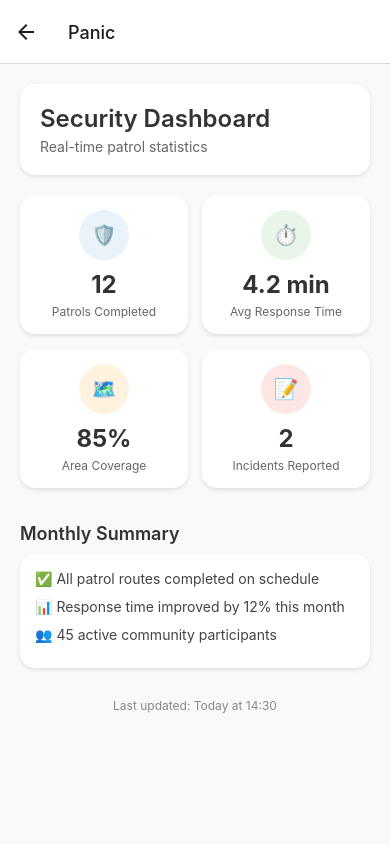
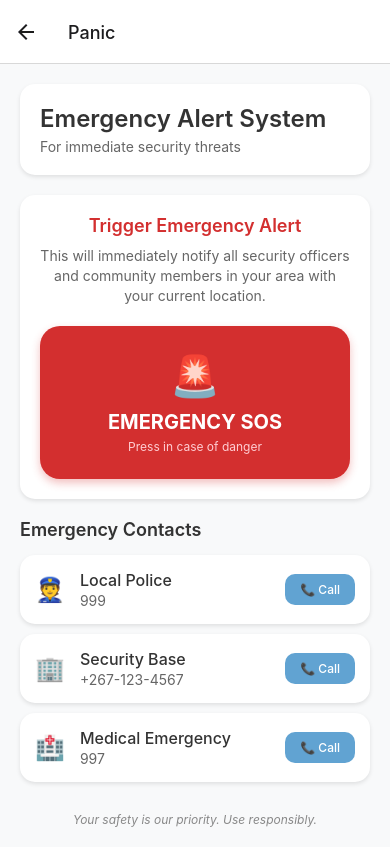
Before and after one commit to TheoMKgosi/CSI473-assignment, a React Native app in the folder NeighborhoodWatchApp/frontend/: screen /Panic in a window 390 px wide. Built offline with nearby package versions, Linux system fonts and the light colour scheme.

Commit message:
Update PanicScreen.js

```diff
--- a/NeighborhoodWatchApp/frontend/screens/PanicScreen.js
+++ b/NeighborhoodWatchApp/frontend/screens/PanicScreen.js
@@ -1,81 +1,74 @@
-import React, { useEffect, useState } from 'react';
-import { View, Text, StyleSheet, ScrollView } from 'react-native';
+import React, { useState } from 'react';
+import { View, Text, TouchableOpacity, StyleSheet, Alert } from 'react-native';
 
-const PatrolStatsScreen = () => {
-  const [stats, setStats] = useState({
-    completed: 0,
-    response_time: 'N/A',
-    coverage: 0,
-    incidents: 0
-  });
+const PanicScreen = () => {
+  const [isPressed, setIsPressed] = useState(false);
 
-  useEffect(() => {
-    // Mock stats
-    setStats({
-      completed: 12,
-      response_time: '4.2 min',
-      coverage: 85,
-      incidents: 2
-    });
-  }, []);
+  const triggerPanic = () => {
+    setIsPressed(true);
+    Alert.alert(
+      '🚨 EMERGENCY ALERT SENT!',
+      'Your location and details have been shared with security patrols and nearby neighbors.',
+      [
+        {
+          text: 'OK',
+          style: 'default',
+          onPress: () => setIsPressed(false)
+        }
+      ]
+    );
+  };
 
-  const statCards = [
-    {
-      title: 'Patrols Completed',
-      value: stats.completed,
-      icon: '🛡️',
-      color: '#61a3d2'
-    },
-    {
-      title: 'Avg Response Time',
-      value: stats.response_time,
-      icon: '⏱️',
-      color: '#4CAF50'
-    },
-    {
-      title: 'Area Coverage',
-      value: `${stats.coverage}%`,
-      icon: '🗺️',
-      color: '#FF9800'
-    },
-    {
-      title: 'Incidents Reported',
-      value: stats.incidents,
-      icon: '📝',
-      color: '#F44336'
-    },
+  const emergencyContacts = [
+    { name: 'Local Police', number: '999', icon: '👮' },
+    { name: 'Security Base', number: '+267-123-4567', icon: '🏢' },
+    { name: 'Medical Emergency', number: '997', icon: '🏥' },
   ];
 
   return (
-    <ScrollView style={styles.container}>
+    <View style={styles.container}>
       <View style={styles.header}>
-        <Text style={styles.title}>Security Dashboard</Text>
-        <Text style={styles.subtitle}>Real-time patrol statistics</Text>
+        <Text style={styles.title}>Emergency Alert System</Text>
+        <Text style={styles.subtitle}>For immediate security threats</Text>
       </View>
 
-      <View style={styles.statsGrid}>
-        {statCards.map((stat, index) => (
-          <View key={index} style={styles.statCard}>
-            <View style={[styles.statIcon, { backgroundColor: `${stat.color}20` }]}>
-              <Text style={styles.icon}>{stat.icon}</Text>
+      <View style={styles.alertSection}>
+        <Text style={styles.alertTitle}>Trigger Emergency Alert</Text>
+        <Text style={styles.alertDescription}>
+          This will immediately notify all security officers and community members in your area with your current location.
+        </Text>
+
+        <TouchableOpacity
+          style={[styles.panicButton, isPressed && styles.panicButtonPressed]}
+          onPress={triggerPanic}
+          disabled={isPressed}
+        >
+          <Text style={styles.panicIcon}>🚨</Text>
+          <Text style={styles.panicText}>EMERGENCY SOS</Text>
+          <Text style={styles.panicSubtext}>Press in case of danger</Text>
+        </TouchableOpacity>
+      </View>
+
+      <View style={styles.contactsSection}>
+        <Text style={styles.sectionTitle}>Emergency Contacts</Text>
+        {emergencyContacts.map((contact, index) => (
+          <View key={index} style={styles.contactCard}>
+            <Text style={styles.contactIcon}>{contact.icon}</Text>
+            <View style={styles.contactInfo}>
+              <Text style={styles.contactName}>{contact.name}</Text>
+              <Text style={styles.contactNumber}>{contact.number}</Text>
             </View>
-            <Text style={styles.statValue}>{stat.value}</Text>
-            <Text style={styles.statLabel}>{stat.title}</Text>
+            <TouchableOpacity style={styles.callButton}>
+              <Text style={styles.callText}>📞 Call</Text>
+            </TouchableOpacity>
           </View>
         ))}
       </View>
 
-      <View style={styles.reportSection}>
-        <Text style={styles.sectionTitle}>Monthly Summary</Text>
-        <View style={styles.reportCard}>
-          <Text style={styles.reportText}>✅ All patrol routes completed on schedule</Text>
-          <Text style={styles.reportText}>📊 Response time improved by 12% this month</Text>
-          <Text style={styles.reportText}>👥 45 active community participants</Text>
-        </View>
-      </View>
-
-      <Text style={styles.updateNote}>Last updated: Today at 14:30</Text>
-    </ScrollView>
+      <Text style={styles.footerNote}>
+        Your safety is our priority. Use responsibly.
+      </Text>
+    </View>
   );
 };
 
@@ -106,18 +99,11 @@ const styles = StyleSheet.create({
     fontSize: 14,
     color: '#666',
   },
-  statsGrid: {
-    flexDirection: 'row',
-    flexWrap: 'wrap',
-    justifyContent: 'space-between',
+  alertSection: {
+    backgroundColor: '#fff',
+    padding: 20,
+    borderRadius: 15,
     marginBottom: 20,
-  },
-  statCard: {
-    backgroundColor: '#fff',
-    width: '48%',
-    padding: 15,
-    borderRadius: 15,
-    marginBottom: 15,
     alignItems: 'center',
     shadowColor: '#000',
     shadowOffset: { width: 0, height: 2 },
@@ -125,59 +111,106 @@ const styles = StyleSheet.create({
     shadowRadius: 4,
     elevation: 3,
   },
-  statIcon: {
-    width: 50,
-    height: 50,
-    borderRadius: 25,
-    justifyContent: 'center',
-    alignItems: 'center',
+  alertTitle: {
+    fontSize: 18,
+    fontWeight: '600',
+    color: '#d32f2f',
     marginBottom: 10,
   },
-  icon: {
+  alertDescription: {
+    fontSize: 14,
+    color: '#666',
+    textAlign: 'center',
+    marginBottom: 20,
+    lineHeight: 20,
+  },
+  panicButton: {
+    backgroundColor: '#d32f2f',
+    paddingVertical: 25,
+    paddingHorizontal: 30,
+    borderRadius: 20,
+    alignItems: 'center',
+    width: '100%',
+    shadowColor: '#d32f2f',
+    shadowOffset: { width: 0, height: 4 },
+    shadowOpacity: 0.3,
+    shadowRadius: 8,
+    elevation: 6,
+  },
+  panicButtonPressed: {
+    backgroundColor: '#b71c1c',
+    transform: [{ scale: 0.98 }],
+  },
+  panicIcon: {
+    fontSize: 40,
+    marginBottom: 10,
+  },
+  panicText: {
+    color: '#fff',
     fontSize: 20,
-  },
-  statValue: {
-    fontSize: 24,
     fontWeight: 'bold',
-    color: '#333',
     marginBottom: 5,
   },
-  statLabel: {
+  panicSubtext: {
+    color: '#ffcdd2',
     fontSize: 12,
-    color: '#666',
-    textAlign: 'center',
   },
-  reportSection: {
+  contactsSection: {
     marginBottom: 20,
   },
   sectionTitle: {
     fontSize: 18,
     fontWeight: '600',
     color: '#333',
-    marginBottom: 10,
+    marginBottom: 15,
   },
-  reportCard: {
+  contactCard: {
     backgroundColor: '#fff',
     padding: 15,
     borderRadius: 15,
+    marginBottom: 10,
+    flexDirection: 'row',
+    alignItems: 'center',
     shadowColor: '#000',
     shadowOffset: { width: 0, height: 2 },
     shadowOpacity: 0.1,
     shadowRadius: 4,
     elevation: 3,
   },
-  reportText: {
+  contactIcon: {
+    fontSize: 24,
+    marginRight: 15,
+  },
+  contactInfo: {
+    flex: 1,
+  },
+  contactName: {
+    fontSize: 16,
+    fontWeight: '500',
+    color: '#333',
+    marginBottom: 2,
+  },
+  contactNumber: {
     fontSize: 14,
-    color: '#444',
-    marginBottom: 8,
-    lineHeight: 20,
+    color: '#666',
   },
-  updateNote: {
+  callButton: {
+    backgroundColor: '#61a3d2',
+    paddingVertical: 8,
+    paddingHorizontal: 15,
+    borderRadius: 10,
+  },
+  callText: {
+    color: '#fff',
+    fontSize: 12,
+    fontWeight: '500',
+  },
+  footerNote: {
     textAlign: 'center',
     color: '#888',
     fontSize: 12,
-    marginTop: 10,
+    fontStyle: 'italic',
   },
 });
 
-export default PatrolStatsScreen;
+export default PanicScreen;
```
